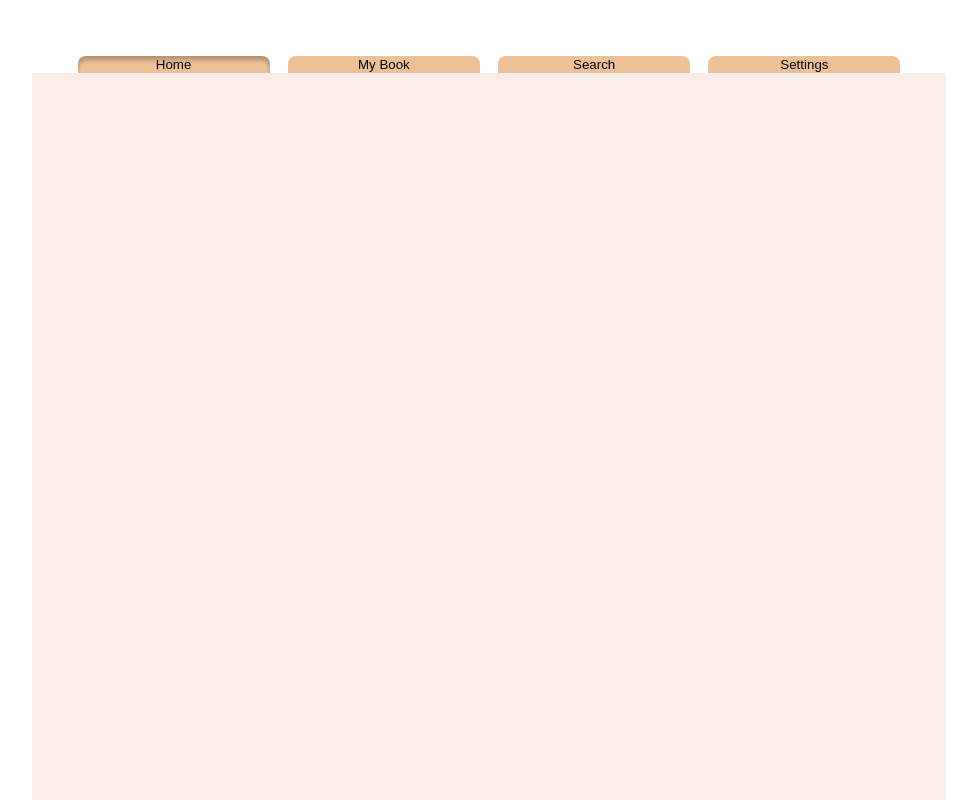
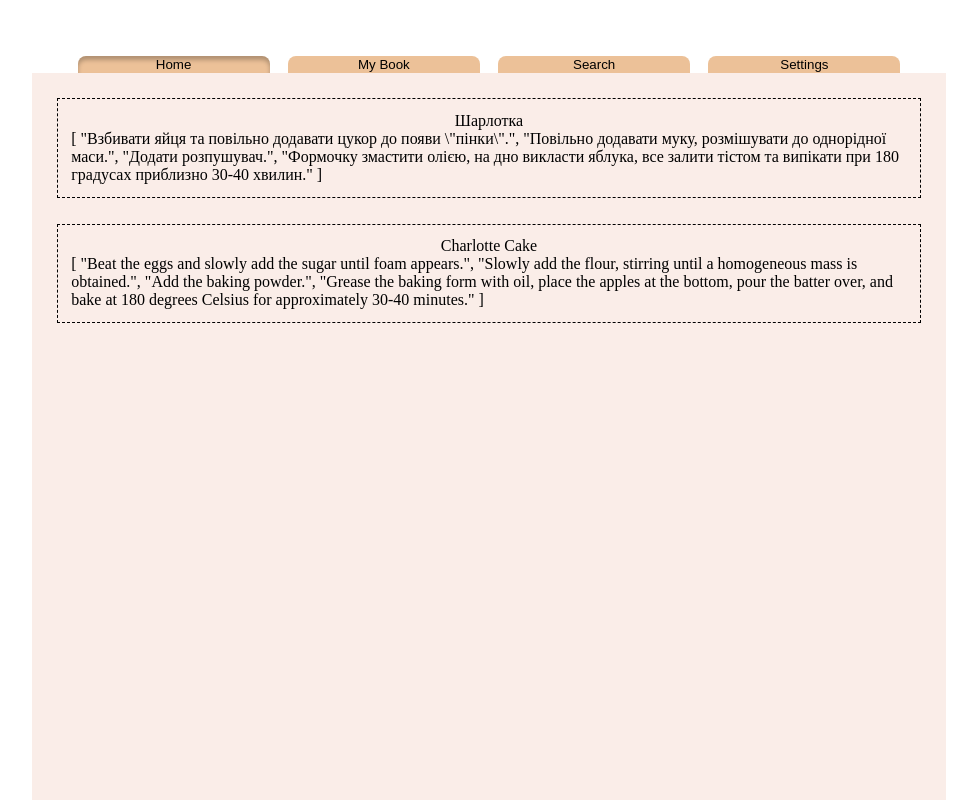
Before and after one commit to SuttArt/Yily-buly, a Vue app: page / in a window 1280 px wide. Shown: the whole page, without its empty margins (151-1128 px from the left). Built offline with nearby package versions, Linux system fonts and the light colour scheme; data requests are answered from the project's data file.

Commit message:
Fix for NaviTabs
After reload it checks if there some router.name (component) uses with the same name,
as we give it in props. If so -> activate tab

```diff
--- a/src/components/NavigationTabs.vue
+++ b/src/components/NavigationTabs.vue
@@ -1,14 +1,29 @@
 <script setup>
-import { ref } from 'vue'
+import { ref, watch } from 'vue'
+import { useRoute } from 'vue-router'
 
-defineProps({
+const props = defineProps({
   path_name: {
     type: Array,
     required: true
   }
 })
 
-let active_Tab = ref(0)
+let active_Tab = ref(null)
+
+const route = useRoute()
+
+// Update the selected Tab when the route.name changes
+watch(
+  () => route.name,
+  () => {
+    const existing_Tab_in_props = props.path_name.findIndex((item) => item.path === route.name)
+
+    if (existing_Tab_in_props !== -1) {
+      select_Tab(existing_Tab_in_props)
+    }
+  }
+)
 
 const select_Tab = (index) => {
   active_Tab.value = index
@@ -52,10 +67,10 @@ const select_Tab = (index) => {
 }
 
 .navigation-button:active {
+  /* Scaling button to 0.98 to its original size */
   transform: scale(0.98);
-  /* Scaling button to 0.98 to its original size */
+  /* Lowering the shadow */
   box-shadow: 3px 2px 22px 1px rgba(0, 0, 0, 0.24);
-  /* Lowering the shadow */
 }
 
 .navigation-button.active {
--- a/src/views/HomeView.vue
+++ b/src/views/HomeView.vue
@@ -1,14 +1,14 @@
 <script setup>
-import { onMounted } from 'vue'
+import { onMounted, ref } from 'vue'
 import { useRecipesStore } from '@/stores/recipes.js'
 
 const store = useRecipesStore()
+const recipes = ref()
 
 onMounted(async () => {
   await store.fetchRecipes()
+  recipes.value = store.recipes
 })
-
-const recipes = store.recipes
 </script>
 
 <template>
@@ -25,5 +25,19 @@ const recipes = store.recipes
   justify-content: center;
   align-items: center;
   margin: 2vw;
+  padding: 1vw;
+  border-style: dashed;
+  border-width: thin;
+}
+
+.recipe-card:hover {
+  opacity: 0.7;
+}
+
+.recipe-card:active {
+  /* Scaling button to 0.98 to its original size */
+  transform: scale(0.98);
+  /* Lowering the shadow */
+  box-shadow: 3px 2px 22px 1px rgba(0, 0, 0, 0.24);
 }
 </style>
```
